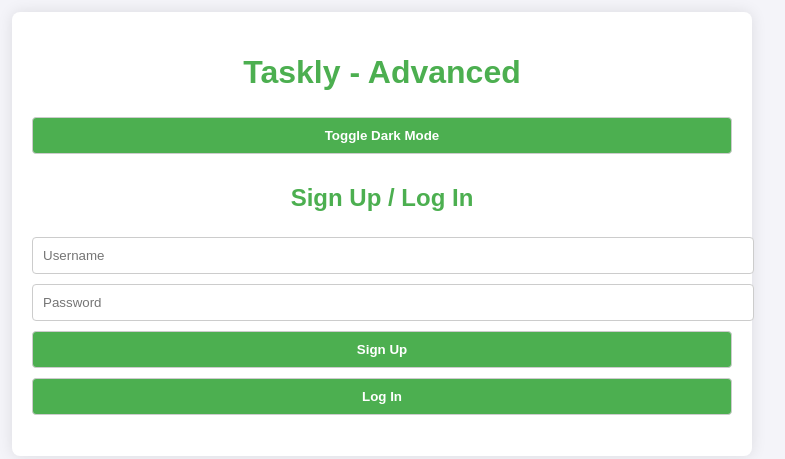
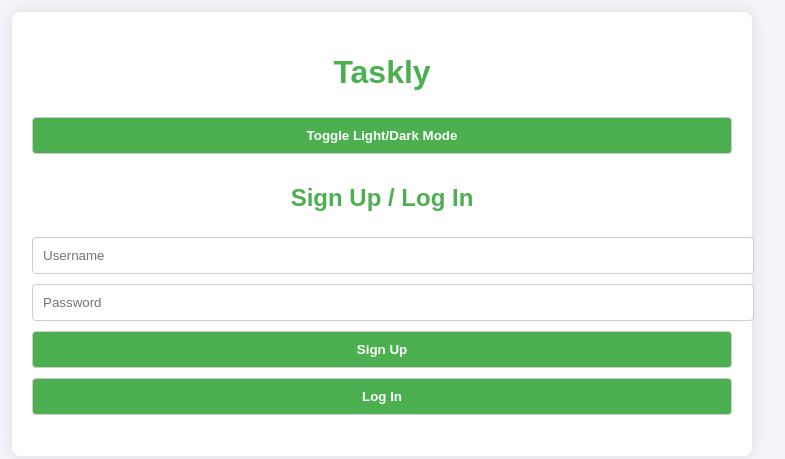
Before and after one commit to masonsucks111/Tasklyapp, a plain HTML site: page index.html in a window 1280 px wide. Shown: the part 166-625 px from the top of the page, without its empty margins (258-1043 px from the left). Drawn offline with Linux system fonts and the light colour scheme.

Commit message:
Update index.html

```diff
--- a/index.html
+++ b/index.html
@@ -3,14 +3,14 @@
 <head>
     <meta charset="UTF-8">
     <meta name="viewport" content="width=device-width, initial-scale=1.0">
-    <title>Taskly - Advanced</title>
+    <title>Taskly - Task Manager</title>
     <link rel="stylesheet" href="style.css">
 </head>
 <body>
     <div class="app-container">
         <header>
-            <h1>Taskly - Advanced</h1>
-            <button id="theme-toggle">Toggle Dark Mode</button>
+            <h1>Taskly </h1>
+            <button id="theme-toggle">Toggle Light/Dark Mode</button>
             <button id="logout-btn" onclick="logout()">Logout</button>
         </header>
 
```
